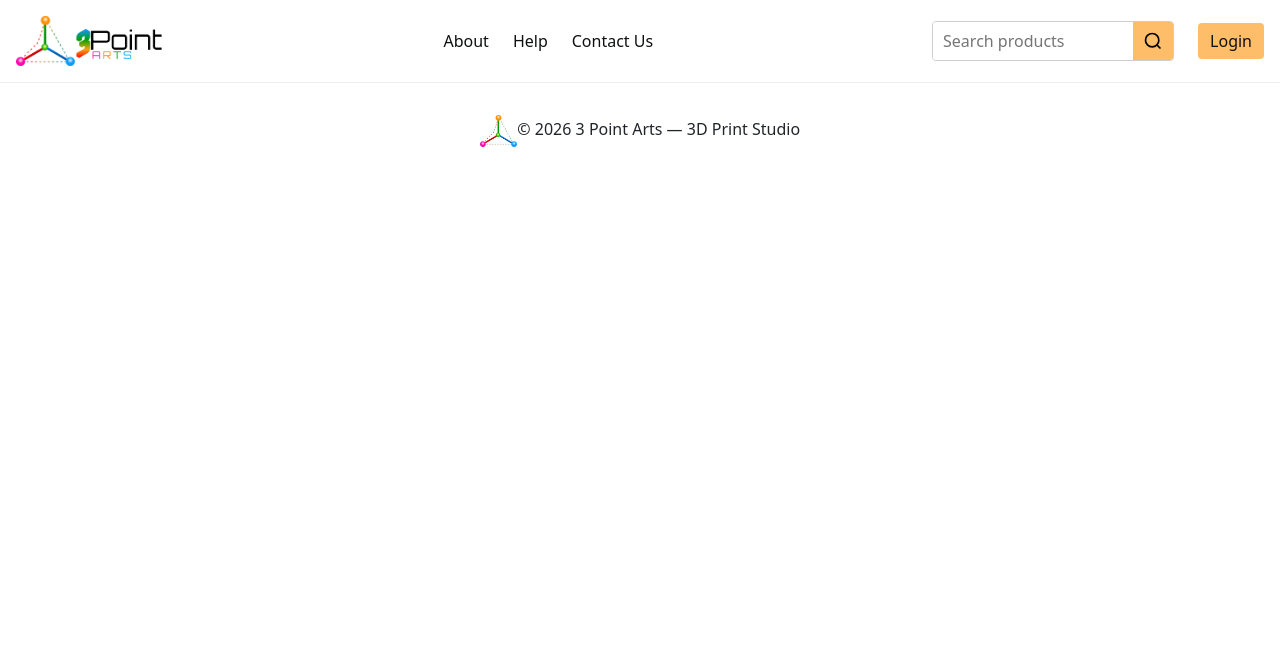
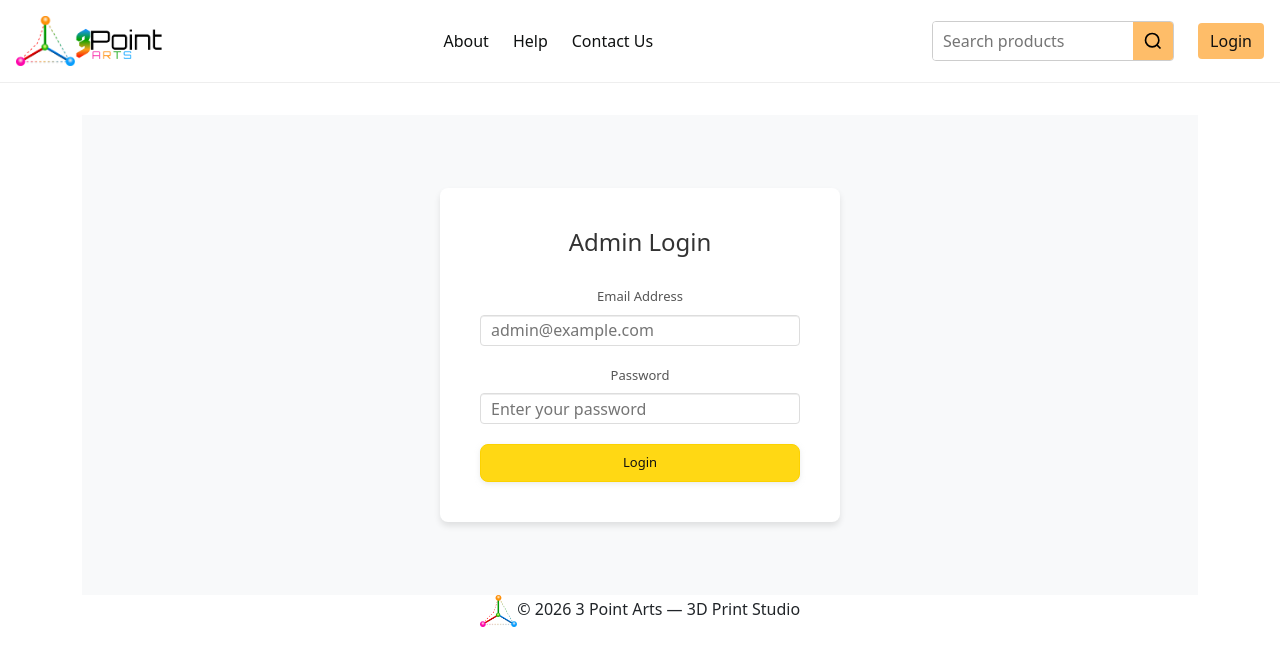
Before and after one commit to 3pointarts/3pointarts, a React (Vite) app: page /admin/login in a window 1280 px wide. Shown: the top 666 px of the page. Built offline with nearby package versions, Linux system fonts and the light colour scheme.

Commit message:
refactor

```diff
--- a/src/App.tsx
+++ b/src/App.tsx
@@ -15,6 +15,7 @@ import About from './pages/About'
 import Help from './pages/Help'
 import Contact from './pages/Contact'
 import Login from './pages/Login'
+import AdminLogin from './pages/admin/AdminLogin'
 import ProductDetails from './pages/ProductDetails'
 
 function App() {
@@ -38,6 +39,7 @@ function App() {
               <Route path="/dashboard" element={<Dashboard />} />
               <Route path="/orders" element={<Orders />} />
               <Route path="/orders/:orderId" element={<OrderDetails />} />
+              <Route path="/admin/login" element={<AdminLogin />} />
             </Routes>
           </main>
           <Footer />
--- /dev/null
+++ b/src/pages/admin/AdminLogin.tsx
@@ -0,0 +1,51 @@
+import { useState } from 'react';
+import './admin.css';
+export default function AdminLogin() {
+    const [email, setEmail] = useState('')
+    const [password, setPassword] = useState('')
+    const [message, setMessage] = useState('')
+
+    function handleSubmit(e: React.FormEvent) {
+        e.preventDefault()
+        // Mock login logic
+        if (email === 'admin@gmail.com' && password === '123456') {
+            setMessage('Login Successful! Welcome Admin.')
+        } else {
+            setMessage('Invalid credentials. Please try again.')
+        }
+    }
+
+    return (
+        <div className="admin-login-page">
+            <div className="admin-login-container">
+                <h2>Admin Login</h2>
+                <form onSubmit={handleSubmit}>
+                    <div className="form-group">
+                        <label htmlFor="email">Email Address</label>
+                        <input
+                            type="email"
+                            id="email"
+                            value={email}
+                            onChange={(e) => setEmail(e.target.value)}
+                            placeholder="admin@example.com"
+                            required
+                        />
+                    </div>
+                    <div className="form-group">
+                        <label htmlFor="password">Password</label>
+                        <input
+                            type="password"
+                            id="password"
+                            value={password}
+                            onChange={(e) => setPassword(e.target.value)}
+                            placeholder="Enter your password"
+                            required
+                        />
+                    </div>
+                    <button type="submit" className="btn-primary ">Login</button>
+                </form>
+                {message && <div className={`message ${message.includes('Successful') ? 'success' : 'error'}`}>{message}</div>}
+            </div>
+        </div>
+    )
+}
--- /dev/null
+++ b/src/pages/admin/admin.css
@@ -0,0 +1,70 @@
+ .admin-login-page {
+     display: flex;
+     justify-content: center;
+     align-items: center;
+     min-height: 60vh;
+     padding: 20px;
+     background-color: #f8f9fa;
+
+
+     .admin-login-container {
+         background: white;
+         padding: 40px;
+         border-radius: 8px;
+         box-shadow: 0 4px 6px rgba(0, 0, 0, 0.1);
+         width: 100%;
+         max-width: 400px;
+     }
+
+     h2 {
+         text-align: center;
+         color: #333;
+         margin-bottom: 30px;
+         font-size: 24px;
+     }
+
+     .form-group {
+         margin-bottom: 20px;
+     }
+
+     label {
+         display: block;
+         margin-bottom: 8px;
+         color: #555;
+         font-weight: 500;
+     }
+
+     input {
+         width: 100%;
+         padding: 10px;
+         border: 1px solid #ddd;
+         border-radius: 4px;
+         font-size: 16px;
+         transition: border-color 0.2s;
+     }
+
+     input:focus {
+         border-color: #007185;
+         outline: none;
+     }
+
+
+
+     .message {
+         margin-top: 20px;
+         padding: 10px;
+         border-radius: 4px;
+         text-align: center;
+         font-size: 14px;
+     }
+
+     .message.success {
+         background-color: #d4edda;
+         color: #155724;
+     }
+
+     .message.error {
+         background-color: #f8d7da;
+         color: #721c24;
+     }
+ }
```
Also changed, not shown: src/pages/admin/AdminDashboard.tsx (added, +10 -0 lines).
